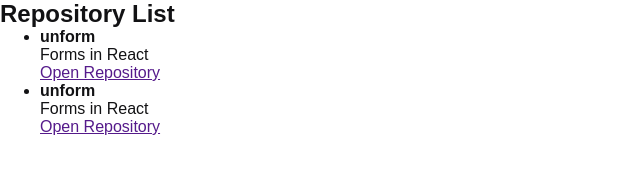
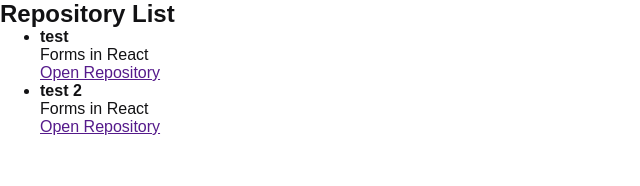
Before and after one commit to gabrielcedran/github-explorer-2, a React app: page / in a window 1280 px wide. Shown: the top 186 px of the page, without its empty margins (0-640 px from the left). Built offline with nearby package versions, Linux system fonts and the light colour scheme.

Commit message:
Componentising base element to enable reuse and avoid repetition

```diff
--- /dev/null
+++ b/src/components/RepositoryItem.jsx
@@ -0,0 +1,12 @@
+
+export function RepositoryItem(props) {
+    return(
+        <li>
+            <strong>{props.repository}</strong>
+            <p>Forms in React</p>
+            <a href="">
+                Open Repository
+            </a>
+        </li>
+    )
+}
--- a/src/components/RepositoryList.jsx
+++ b/src/components/RepositoryList.jsx
@@ -1,3 +1,4 @@
+import { RepositoryItem } from "./RepositoryItem";
 
 export function RepositoryList() {
     return (
@@ -5,20 +6,8 @@
             <h1>Repository List</h1>
 
             <ul>
-                <li>
-                    <strong>unform</strong>
-                    <p>Forms in React</p>
-                    <a href="">
-                        Open Repository
-                    </a>
-                </li>
-                <li>
-                    <strong>unform</strong>
-                    <p>Forms in React</p>
-                    <a href="">
-                        Open Repository
-                    </a>
-                </li>
+                <RepositoryItem repository="test" />
+                <RepositoryItem repository="test 2" />
             </ul>
         </section>
     )
```
